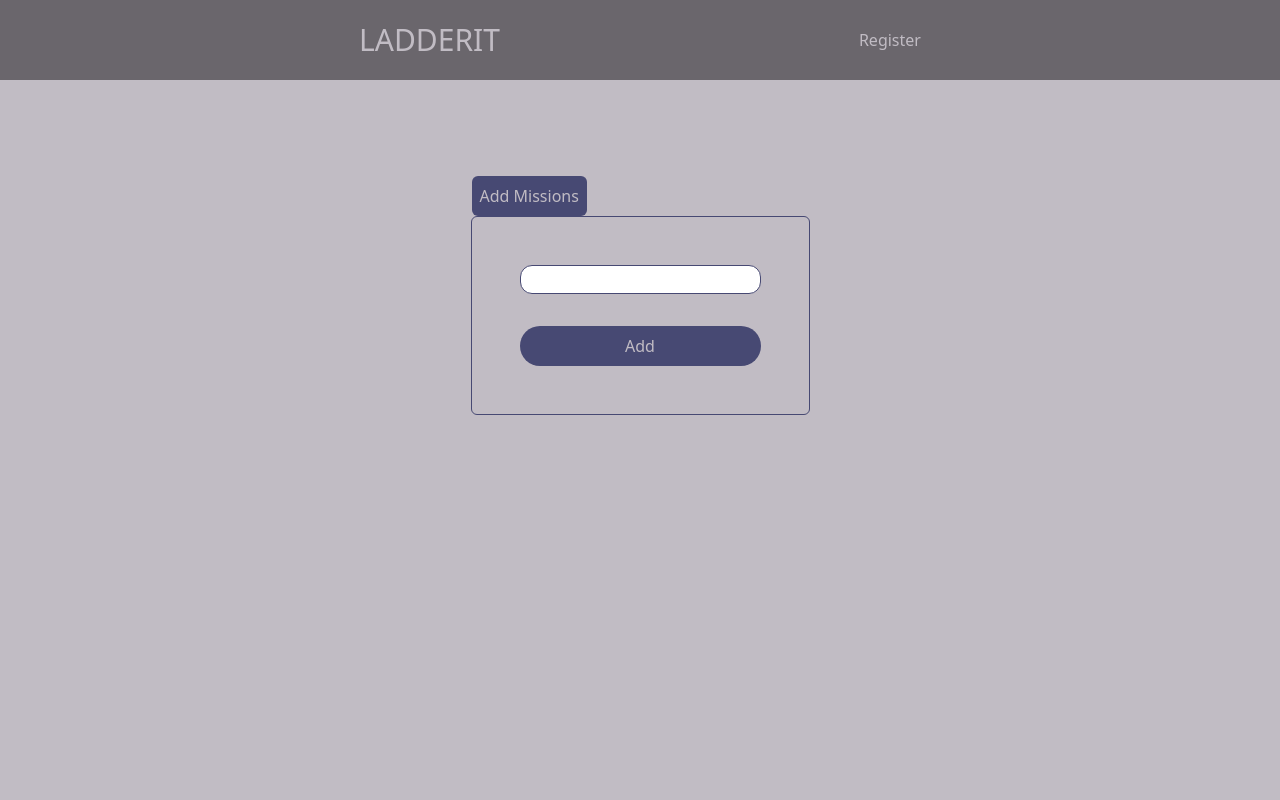
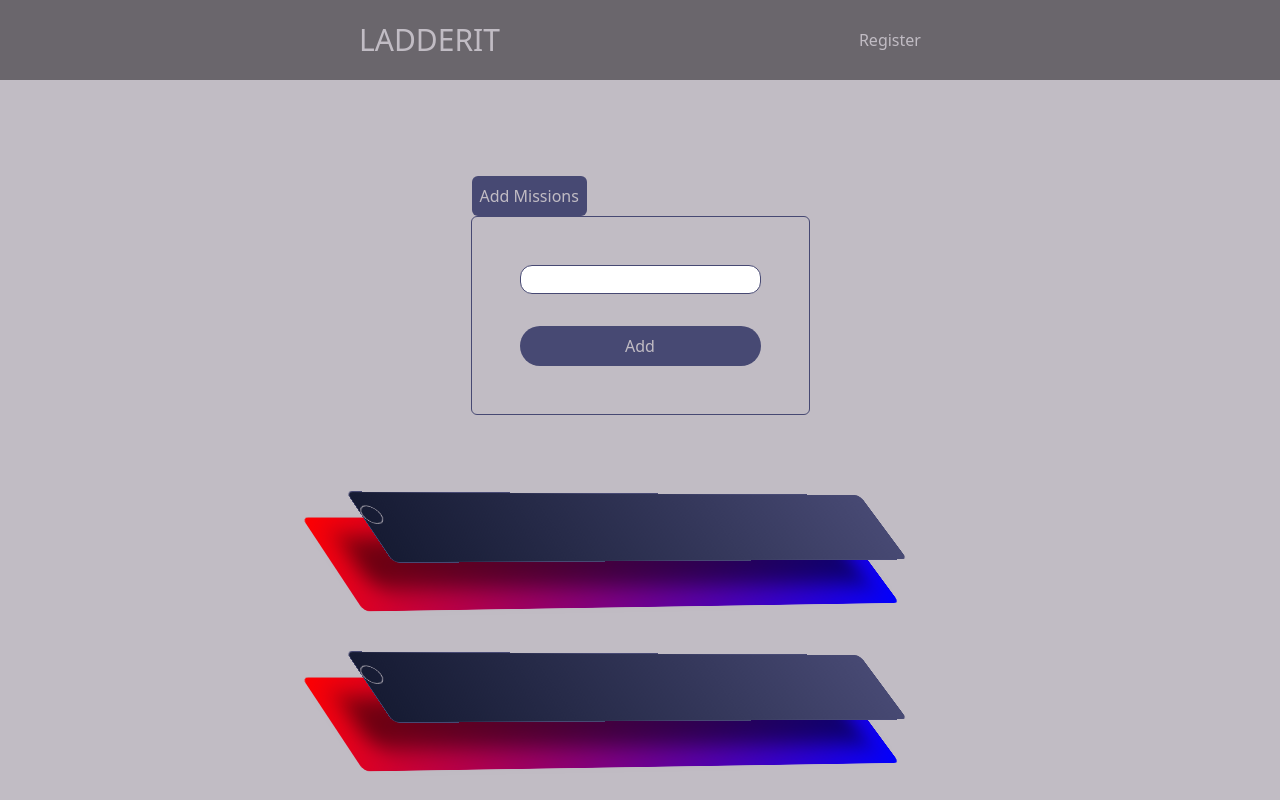
Before and after one commit to TOBB-ETU-CS-Community/ladderit, a Next.js app in the folder ladderit-frontend/: page / in a window 1280 px wide. Shown: the top 800 px of the page. Built offline with nearby package versions, Linux system fonts and the light colour scheme.

Commit message:
add card

```diff
--- a/ladderit-frontend/components/MissionForm.jsx
+++ b/ladderit-frontend/components/MissionForm.jsx
@@ -1,11 +1,11 @@
-export default function MissionFrom() {
+export default function MissionForm() {
   return (
     <div>
       <fieldset>
         <legend className="ml-px p-2 bg-ultraViolet text-bgColor rounded-md">
           Add Missions
         </legend>
-        <form className="p-12 flex flex-col border border-solid border-ultraViolet rounded-md">
+        <form className="w-full h-full p-12 flex flex-col border border-solid border-ultraViolet rounded-md">
           <input className="h-[1.80rem] pl-2 rounded-xl border border-solid border-ultraViolet focus:outline-none" />
           <button className="mt-8 py-2 bg-ultraViolet text-bgColor rounded-3xl">
             Add
--- /dev/null
+++ b/ladderit-frontend/components/MissionList.jsx
@@ -0,0 +1,24 @@
+"use client";
+import { useState } from "react";
+import styles from "../src/styles/MissionList.module.css";
+
+export default function MissionList() {
+  const [isSelected, setIsSelected] = useState(false);
+
+  const handleClick = () => {
+    setIsSelected(true);
+  };
+
+  return (
+    <div className="mt-16 w-2/3 h-24">
+      <div
+        className={isSelected ? styles.cardChanging : styles.card}
+        onClick={handleClick}>
+        <label className={styles.cardLabel}>
+          <input type="checkbox" className={styles.cardInput} />
+          <span className={styles.cardSpan}></span>
+        </label>
+      </div>
+    </div>
+  );
+}
--- a/ladderit-frontend/src/app/globals.css
+++ b/ladderit-frontend/src/app/globals.css
@@ -3,13 +3,14 @@
 @tailwind utilities;
 
 :root {
-  --foreground-rgb: 0, 0, 0;
-  --background-start-rgb: 214, 219, 220;
-  --background-end-rgb: 255, 255, 255;
+  --text-color: #0a0914;
+  --background-color: #c1bcc4;
+  --ultra-violet: #474973;
+  --oxford-blue: #161b33;
 }
 
 body {
-  color: #0a0914;
+  color: var(--text-color);
   background-color: #c1bcc4;
 }
 
@@ -19,10 +20,10 @@ body {
 }
 
 ::-webkit-scrollbar-track {
-  background-color: #c1bcc4;
+  background-color: var(--background-color);
 }
 
 ::-webkit-scrollbar-thumb {
-  background-color: #161b33;
+  background-color: var(--oxford-blue);
   border-radius: 5px;
 }
--- a/ladderit-frontend/src/app/page.js
+++ b/ladderit-frontend/src/app/page.js
@@ -1,9 +1,15 @@
-import MissionFrom from "../../components/MissionForm";
+import MissionForm from "../../components/MissionForm";
+import MissionList from "../../components/MissionList";
 
 export default function Home() {
   return (
     <main className="flex min-h-screen flex-col items-center justify-between p-24">
-      <MissionFrom />
+      <MissionForm />
+      <MissionList />
+      <MissionList />
+      <MissionList />
+      <MissionList />
+      <MissionList />
     </main>
   );
 }
--- /dev/null
+++ b/ladderit-frontend/src/styles/MissionList.module.css
@@ -0,0 +1,96 @@
+.card {
+  width: 100%;
+  height: 100%;
+  position: relative;
+  background: linear-gradient(90deg, var(--oxford-blue), var(--ultra-violet));
+  border: 1px solid var(--ultra-violet);
+  border-radius: 8px;
+  transform: perspective(5000px) rotateY(45deg) rotateX(45deg);
+  transform-style: preserve-3d;
+  transition: transform 0.5s ease;
+}
+
+.card::before,
+.card::after {
+  content: "";
+  position: absolute;
+  border-radius: inherit;
+  transition: background-color 0.75s;
+}
+
+.card::after {
+  inset: -1rem;
+  background: linear-gradient(-45deg, blue, red);
+  transform: translateZ(-50px);
+}
+
+.card::before {
+  inset: 0.75rem;
+  background: black;
+  transform: translateZ(-49px);
+  filter: blur(15px);
+  opacity: 0.5;
+}
+
+.card:hover {
+  width: 100%;
+  height: 100%;
+  cursor: pointer;
+  transform: rotateY(0);
+  box-shadow: 10px 10px 0px black;
+}
+
+.card:hover::before,
+.card:hover::after {
+  background: transparent;
+}
+
+.cardChanging {
+  width: 100%;
+  height: 100%;
+  border-radius: 8px;
+  background-color: var(--oxford-blue);
+  transform: rotateX(0) rotateY(0);
+}
+
+.cardLabel {
+  display: inline-flex;
+  align-items: center;
+  position: relative;
+  cursor: pointer;
+  padding-left: 24px;
+}
+
+.cardInput {
+  position: absolute;
+  opacity: 0;
+  cursor: pointer;
+}
+
+.cardSpan {
+  position: absolute;
+  top: 0;
+  left: 0;
+  height: 25px;
+  width: 25px;
+  border: 1px solid var(--background-color);
+  border-radius: 50px;
+}
+
+.cardChanging input:checked ~ .cardSpan {
+  background-color: #1aa93b;
+  border-color: var(--background-color);
+}
+
+.cardChanging input:checked ~ .cardSpan:after {
+  content: "";
+  display: block;
+  position: absolute;
+  top: 1px;
+  left: 6px;
+  width: 10px;
+  height: 17px;
+  border: solid white;
+  border-width: 0 2px 2px 0;
+  transform: rotate(45deg);
+}
```
